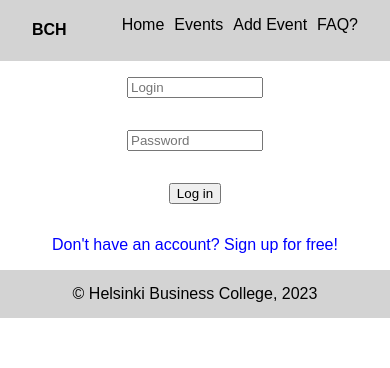
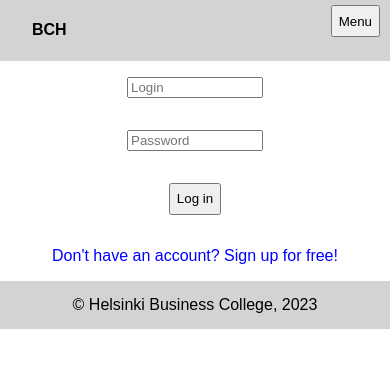
Before and after one commit to Summer-Project-HBC/clientsiderepo, a React (Create React App) app: page / in a window 390 px wide. Shown: the top 368 px of the page. Built offline with nearby package versions, Linux system fonts and the light colour scheme.

Commit message:
mobile menu

```diff
--- a/src/components/Navbar.css
+++ b/src/components/Navbar.css
@@ -3,6 +3,7 @@
   justify-content: space-between;
   padding: 0 2rem;
   background-color: lightgray;
+  position: relative;
 }
 
 nav ul {
@@ -23,3 +24,48 @@ a {
 a:hover {
   text-decoration: underline;
 }
+
+button {
+  height: 2rem;
+}
+
+.logout {
+  display: flex;
+  justify-content: center;
+  align-items: center;
+}
+
+.mobile {
+  display: none;
+  position: absolute;
+  top: 5px;
+  right: 10px;
+}
+
+@media(max-width:576px) {
+  .nav-links {
+    display: none;
+  }
+
+  .mobile {
+    display: inline-block;
+  }
+
+  .mobile-nav {
+    display: flex;
+    flex-direction: column;
+    align-items: flex-end;
+    position: absolute;
+    top: 100%;
+    right: 0;
+    background-color: lightgray;
+    padding: 10px;
+    z-index: 1;
+  }
+
+  .mobile-nav p,
+  .mobile-nav button {
+    margin-top: 10px;
+  }
+
+}
--- a/src/components/Navbar.js
+++ b/src/components/Navbar.js
@@ -1,16 +1,26 @@
-import React from "react";
+import React, { useState } from "react";
 import { Link } from "react-router-dom";
 import "./Navbar.css";
 
 function Navbar(props) {
+  const [mobileNav, setMobileNav] = useState(false);
+  const handleMobile = () => {
+    setMobileNav(!mobileNav);
+  }
   return (
     <div className="navbar">
       <div>
         <Link to="/"><h4>BCH</h4></Link>
       </div>
-      <div>
-        <nav>
-          <ul className="nav-links">
+      <button class="mobile" onClick={handleMobile}>
+        <span class="material-symbols-outlined">Menu</span>
+      </button>
+      <div >
+        <nav className={`nav-links ${mobileNav ? "mobile-nav" : ""}`}>
+          {props.loginData.logged && (
+            <p>Welcome, {props.loginData.username}</p>
+          )}
+          <ul>
             <li className="nav-item">
               <Link to="/" className="nav-link">
                 Home
@@ -31,12 +41,16 @@ function Navbar(props) {
                 FAQ?
               </Link>
             </li>
+            {props.loginData.logged && (
+              <li className="nav-item">
+                <button onClick={props.handleLogout}>Logout</button>
+              </li>
+            )}
           </ul>
         </nav>
       </div>
-      {props.loginData.logged && <p>Welcome, {props.loginData.username}</p>}
-      {props.loginData.logged && <button onClick={props.handleLogout}>Logout</button>}
     </div>
+
   );
 }
 
```
